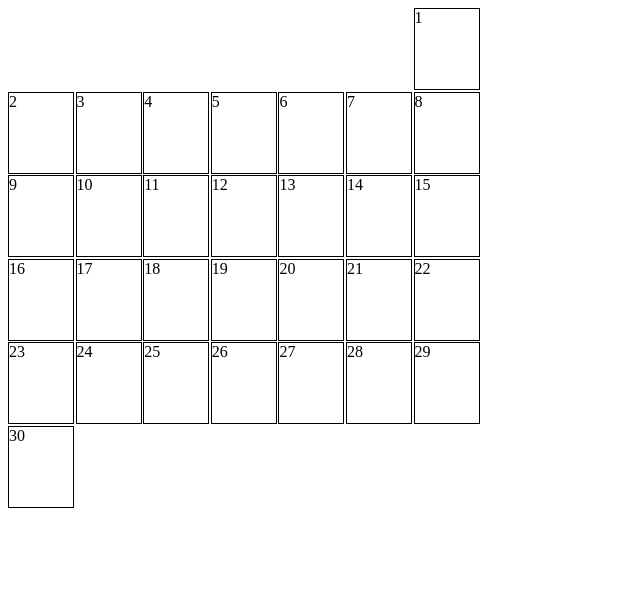
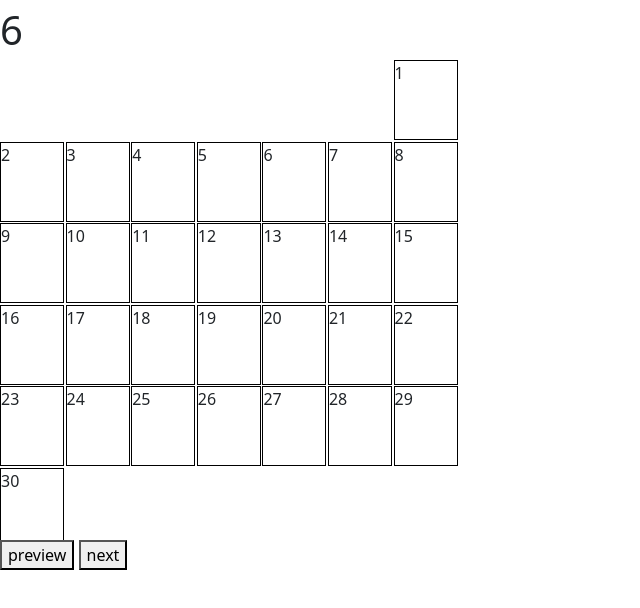
Before and after one commit to aharu6/Calender, a plain HTML site: page index.html in a window 1280 px wide. Shown: the whole page, without its empty margins (0-640 px from the left). Drawn offline with nearby package versions, Linux system fonts and the light colour scheme.

Commit message:
update next prev

```diff
--- a/index.html
+++ b/index.html
@@ -3,9 +3,14 @@
   <head>
     <title>Home</title>
     <link rel="stylesheet" type="text/css" href="style.css">
+    <meta name = "viewport" content="width=device-width,initial-scale=1">
+    <link href="https://cdn.jsdelivr.net/npm/bootstrap@5.3.0/dist/css/bootstrap.min.css" rel="stylesheet" integrity="sha384-9ndCyUaIbzAi2FUVXJi0CjmCapSmO7SnpJef0486qhLnuZ2cdeRhO02iuK6FUUVM" crossorigin="anonymous">
   </head>
   <body>
+    <div id = "month" class="fs-1"></div>
         <div id = "calender"></div>
         <div id="click"></div>
+        <button id="preview" class="btn-custom">preview</button>
+        <button id="next" class="btn-custom">next</button>
         <script src = "script.js"></script>
 </html>
--- a/script.js
+++ b/script.js
@@ -48,4 +48,21 @@ document.addEventListener("DOMContentLoaded", function () {
   }
   const today = new Date();
   generateCalender(today.getFullYear(), today.getMonth());
+
+  const month = document.getElementById("month");
+  month.textContent = today.getMonth() + 1;
+  //prev month
+  const prev = document.getElementById("preview");
+  prev.addEventListener("click", function () {
+    today.setMonth(today.getMonth() - 1);
+    generateCalender(today.getFullYear(), today.getMonth());
+    month.textContent = today.getMonth() + 1;
+  });
+  //next month
+  const next = document.getElementById("next");
+  next.addEventListener("click", function () {
+    today.setMonth(today.getMonth() + 1);
+    generateCalender(today.getFullYear(), today.getMonth());
+    month.textContent = today.getMonth() + 1;
+  });
 });
```
